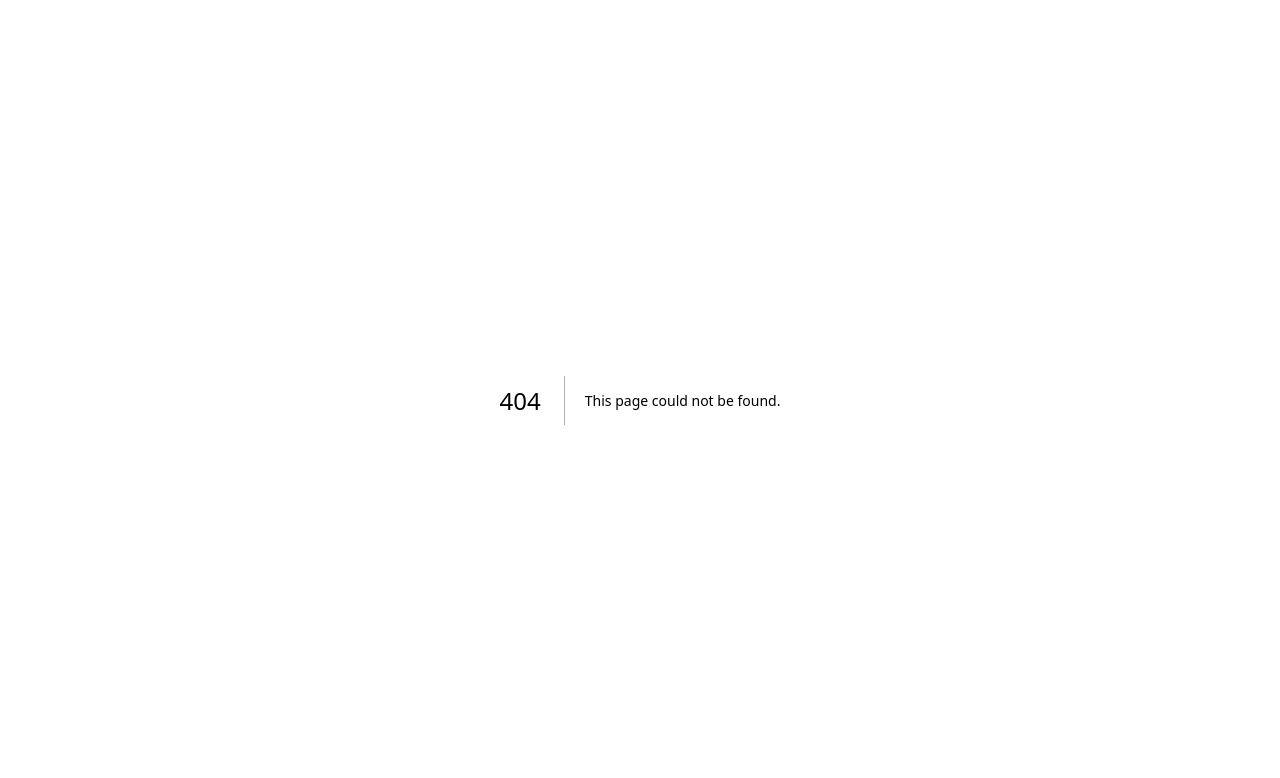
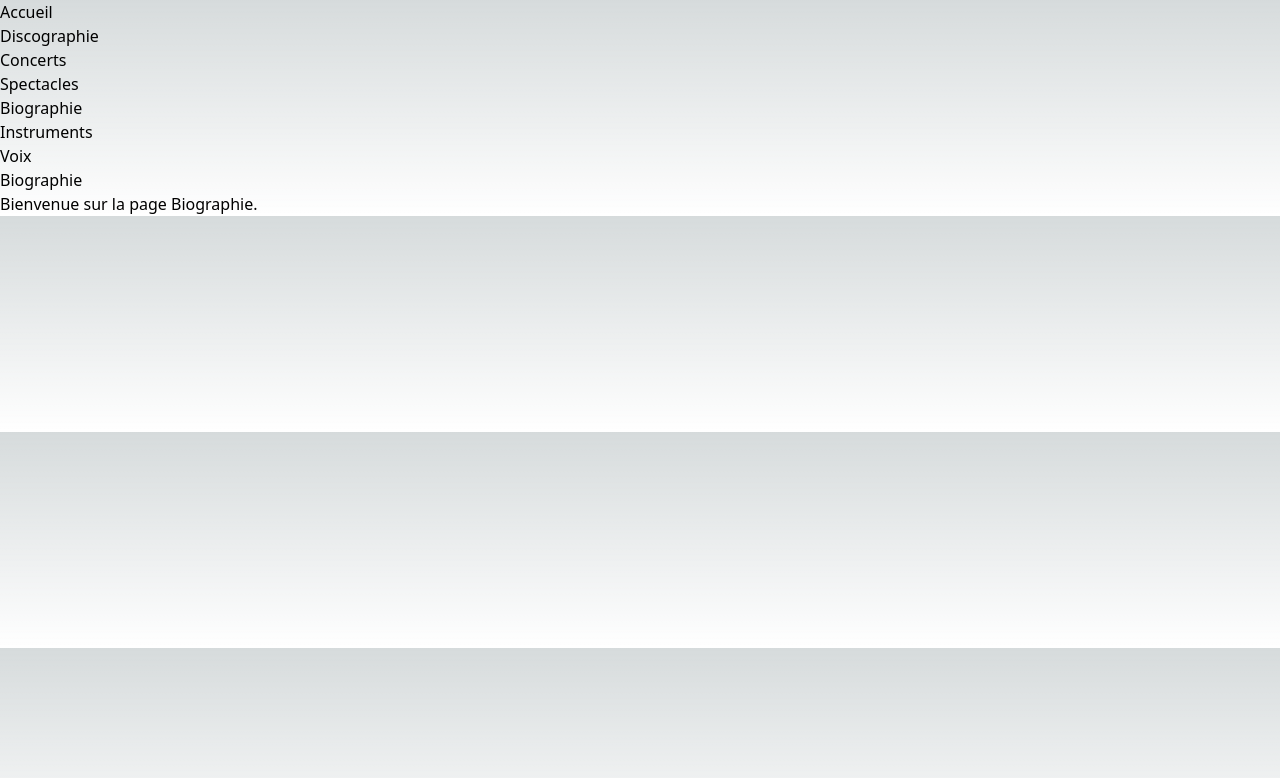
Before and after one commit to bateltech/philmar, a Next.js app in the folder frontend/: page /biographie in a window 1280 px wide. Before the commit this address had no page. Shown: the top 778 px of the page. Built offline with nearby package versions, Linux system fonts and the light colour scheme.

Commit message:
wip: pages initialized

```diff
--- /dev/null
+++ b/frontend/src/app/accueil/page.tsx
@@ -0,0 +1,9 @@
+export default function Accueil() {
+    return (
+      <div>
+        <h1>Accueil</h1>
+        <p>Bienvenue sur la page Accueil.</p>
+        {/* Ajoute ici le contenu de l'accueil */}
+      </div>
+    );
+  }
--- /dev/null
+++ b/frontend/src/app/biographie/page.tsx
@@ -0,0 +1,9 @@
+export default function Biographie() {
+    return (
+      <div>
+        <h1>Biographie</h1>
+        <p>Bienvenue sur la page Biographie.</p>
+        {/* Ajoute ici le contenu de la biographie */}
+      </div>
+    );
+  }
--- /dev/null
+++ b/frontend/src/app/concerts/page.tsx
@@ -0,0 +1,9 @@
+export default function Concerts() {
+    return (
+      <div>
+        <h1>Concerts</h1>
+        <p>Bienvenue sur la page Concerts.</p>
+        {/* Ajoute ici le contenu des concerts */}
+      </div>
+    );
+  }
--- /dev/null
+++ b/frontend/src/app/discographie/page.tsx
@@ -0,0 +1,9 @@
+export default function Discographie() {
+    return (
+      <div>
+        <h1>Discographie</h1>
+        <p>Bienvenue sur la page Discographie.</p>
+        {/* Ajoute ici le contenu de la discographie */}
+      </div>
+    );
+  }
--- /dev/null
+++ b/frontend/src/app/instruments/page.tsx
@@ -0,0 +1,9 @@
+export default function Instruments() {
+    return (
+      <div>
+        <h1>Instruments</h1>
+        <p>Bienvenue sur la page Instruments.</p>
+        {/* Ajoute ici le contenu des instruments */}
+      </div>
+    );
+  }
--- a/frontend/src/app/layout.tsx
+++ b/frontend/src/app/layout.tsx
@@ -1,5 +1,6 @@
 import type { Metadata } from "next";
 import { Inter } from "next/font/google";
+import Link from "next/link";
 import "./globals.css";
 
 const inter = Inter({ subsets: ["latin"] });
@@ -15,8 +16,21 @@ export default function RootLayout({
   children: React.ReactNode;
 }>) {
   return (
-    <html lang="en">
-      <body className={inter.className}>{children}</body>
+    <html lang="fr">
+      <body>
+        <nav>
+          <ul>
+            <li><Link href="/">Accueil</Link></li>
+            <li><Link href="/discographie">Discographie</Link></li>
+            <li><Link href="/concerts">Concerts</Link></li>
+            <li><Link href="/spectacles">Spectacles</Link></li>
+            <li><Link href="/biographie">Biographie</Link></li>
+            <li><Link href="/instruments">Instruments</Link></li>
+            <li><Link href="/voix">Voix</Link></li>
+          </ul>
+        </nav>
+        {children}
+      </body>
     </html>
   );
 }
--- /dev/null
+++ b/frontend/src/app/spectacles/page.tsx
@@ -0,0 +1,9 @@
+export default function Spectacles() {
+    return (
+      <div>
+        <h1>Spectacles</h1>
+        <p>Bienvenue sur la page Spectacles.</p>
+        {/* Ajoute ici le contenu des spectacles */}
+      </div>
+    );
+  }
--- /dev/null
+++ b/frontend/src/app/voix/page.tsx
@@ -0,0 +1,9 @@
+export default function Voix() {
+    return (
+      <div>
+        <h1>Voix</h1>
+        <p>Bienvenue sur la page Voix.</p>
+        {/* Ajoute ici le contenu de la voix */}
+      </div>
+    );
+  }
```
